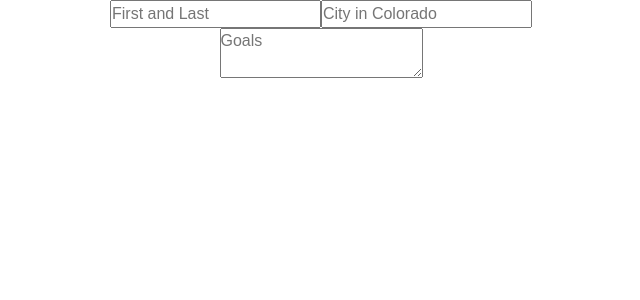
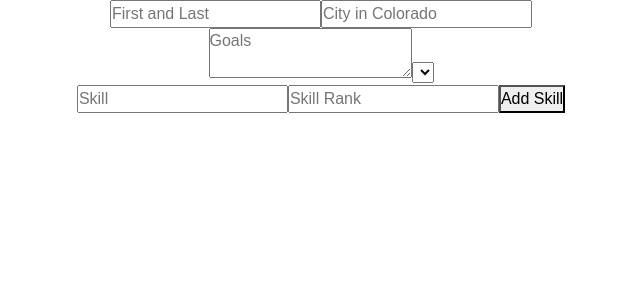
Before and after one commit to BootcampersCollective/juneFreestyleHack, a React (Create React App) app in the folder react/: page /SingleReg in a window 1280 px wide. Shown: the top 300 px of the page, without its empty margins (319-959 px from the left). Built offline with nearby package versions, Linux system fonts and the light colour scheme.

Commit message:
setting up adding skills

```diff
--- a/react/src/comp/regInfo/singleReg.js
+++ b/react/src/comp/regInfo/singleReg.js
@@ -5,7 +5,8 @@ class SingleReg extends React.Component {
 	constructor(props) {
 		super(props)
 		this.state = {
-			profileInfo: {}
+			profileInfo: {skills:[{title:"",rank:""}]},
+			currentSkill: {}
 		}
 	}
 
@@ -20,18 +21,41 @@ class SingleReg extends React.Component {
 		console.log(this.state);
 	}
 
+	fillSkill(info, key) {
+		const currentSkill = this.state.currentSkill
+		currentSkill[key] = info
+
+		this.setState({
+			currentSkill: currentSkill
+		})
+	}
+
 	render () {
 		return(
 			<div>
 				<form>
 				<div id="generalInfo">
+
 					<input type="text" placeholder="First and Last" onChange={(e) => this.fillInfo(e.target.value, "name")}/>
+
 					<input type="text" placeholder="City in Colorado" onChange={(e) => this.fillInfo(e.target.value, "location")}/>
 				</div>
 
 				<div id="deepInfo">
 					<textarea placeholder="Goals" onChange={(e) => this.fillInfo(e.target.value, "goals")}/>
+					<select/>
+					<div id="skillInfo">
 
+						{this.state.profileInfo.skills.map((data) => {
+							return (<div>
+								<input type="text" placeholder="Skill" value={data.title} onChange={(e) => this.fillSkill(e.target.value, "title")}/>
+
+								<input type="text" placeholder="Skill Rank" value={data.rank} onChange={(e) => this.fillSkill(e.target.value, "rank")}/>
+
+								<button> Add Skill </button>
+							</div>)
+						})}
+					</div>
 				</div>
 
 				</form>
```
